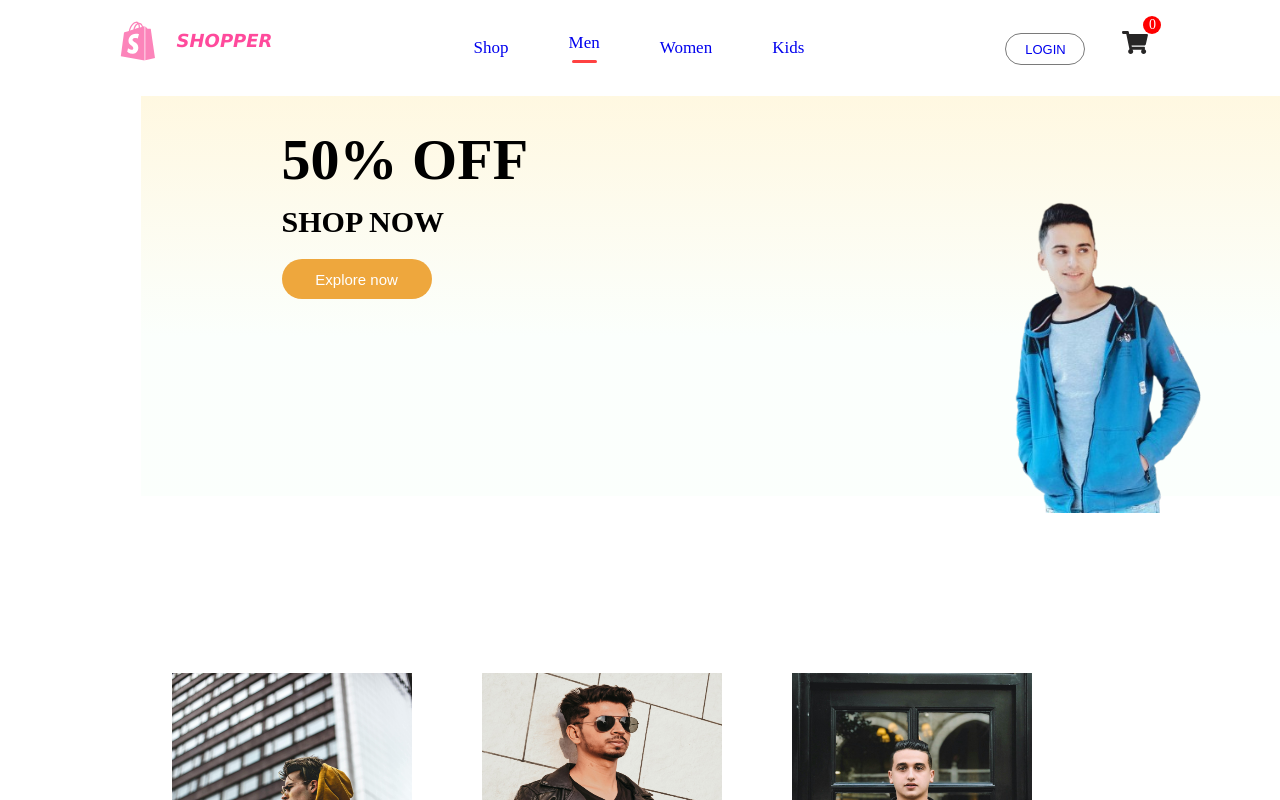
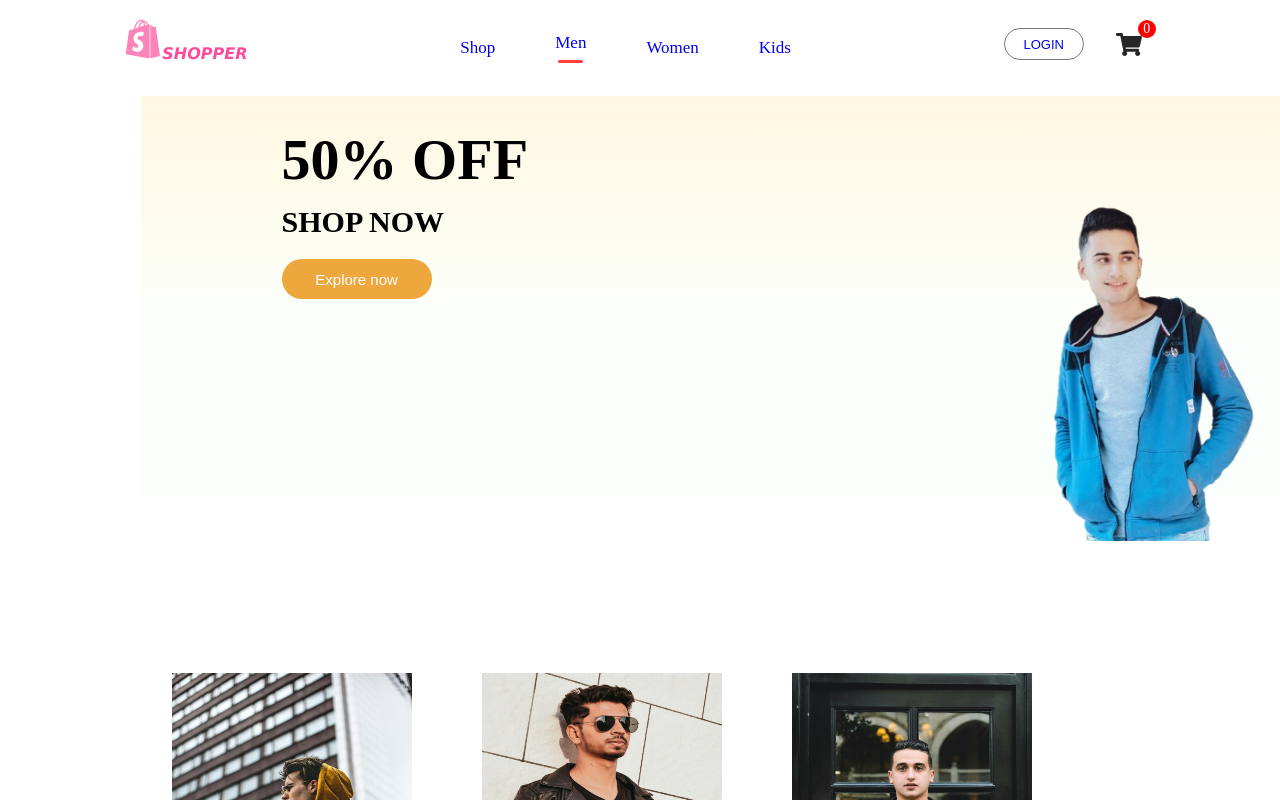
Before and after one commit to Nishakhawas/Clothing-store-Ecommerce-Site-, a React (Create React App) app: page / in a window 1280 px wide. Both pictures are taken after a click on the item "Men". Shown: the top 800 px of the page. Built offline with nearby package versions, Linux system fonts and the light colour scheme.

Commit message:
womencategory updated

```diff
--- a/src/components/Footer/footer.css
+++ b/src/components/Footer/footer.css
@@ -14,9 +14,10 @@
     font-size: 20px;
 
 }
-.footer-links li {
+.footer-links li:hover{
     cursor: pointer;
     margin-top: 2px;
+    color: grey;
 }
 
 .footer-copyright{
@@ -35,6 +36,7 @@
     margin: 30px;
     color: rgb(255, 74, 156);
     font-family:Verdana, Geneva, Tahoma, sans-serif;
+    font-size: medium;
 }
 
 .footer-copyright hr{
@@ -65,7 +67,8 @@
 }
 
 .logo{
-    gap:20px
+    gap:30px;
+    cursor: pointer;
 }
 
 .logo .logo2
--- a/src/components/Hero/hero.css
+++ b/src/components/Hero/hero.css
@@ -46,7 +46,7 @@
 
 }
 .hero img{
-    height: 600px;
+    height: 500px;
     margin: 20px;
 
 
--- a/src/components/Navbar/Navbar.jsx
+++ b/src/components/Navbar/Navbar.jsx
@@ -14,9 +14,8 @@ export default function Navbar() {
     <>
   <nav className='navbar'>
     <div className='logo'>
-      <FaShopify className='shop-logo'/>
 
-SHOPPER
+<h2> <FaShopify className='shop-logo'/>SHOPPER</h2>
     </div>
     <ul className='nav-menu'>
         <li onClick={()=>{setMenu("shop")}}> <Link  style={{textDecoration:'none'}}to ='/'>Shop</Link>{menu==="shop"?<hr/>:<></>} </li>
@@ -26,9 +25,11 @@ SHOPPER
     </ul>
     < div className='login-cart'>
         <button onClick= {()=>{setMenu("login")}}> <Link style={{textDecoration:'none'}} to ='/login'>LOGIN</Link></button>
+
         <FaShoppingCart className='cart'/>
        <div className='nav-count'>
         0</div>
+
 
     </div>
 
--- a/src/components/Navbar/navbar.css
+++ b/src/components/Navbar/navbar.css
@@ -15,7 +15,7 @@
    display: flex;
    align-items: center;
    /* margin-left: 50px; */
-   font-size:large;
+   font-size:medium;
    font-weight:bold;
    color: rgb(255, 74, 156);
    font-style: italic;
@@ -23,10 +23,14 @@
 
 
 }
+.logo h2{
+    font-size: medium;
+}
 .logo .shop-logo{
     height: 40px;
     width: 38px;
     color:rgb(252, 132, 186);
+    /* margin-left: 20px; */
 }
 .nav-menu{
     display: flex;
@@ -68,7 +72,7 @@
     font-weight: 300;
     background: white;
     cursor: pointer;
-    margin-top:15px ;
+    margin-top:10px ;
 
 }
 .login-cart button:active{
@@ -82,7 +86,9 @@
     height: 23px;
     width: 40px;
    color: rgb(39, 38, 38);
-   margin-left: 30px;
+   margin-left: 25px;
+   margin-top: 15px;
+   position: absolute;
 
 
 }
@@ -93,8 +99,8 @@
     display: flex;
     justify-content: center;
     align-items: center;
-    margin-top: -49px;
-    margin-left:138px;
+    margin-top: -40px;
+    margin-left:134px;
     border-radius: 11px;
     font-size: 14px;
     background-color: red;
--- a/src/pages/CSS/shopcategory.css
+++ b/src/pages/CSS/shopcategory.css
@@ -50,9 +50,9 @@ h3 span{
 }
 
  .mens img{
-    margin-left: 55%;
+    margin-left: 57%;
    margin-top: -12%;
-  height: 130%;
+  height: 140%;
 
 }
 .explore img{
```
